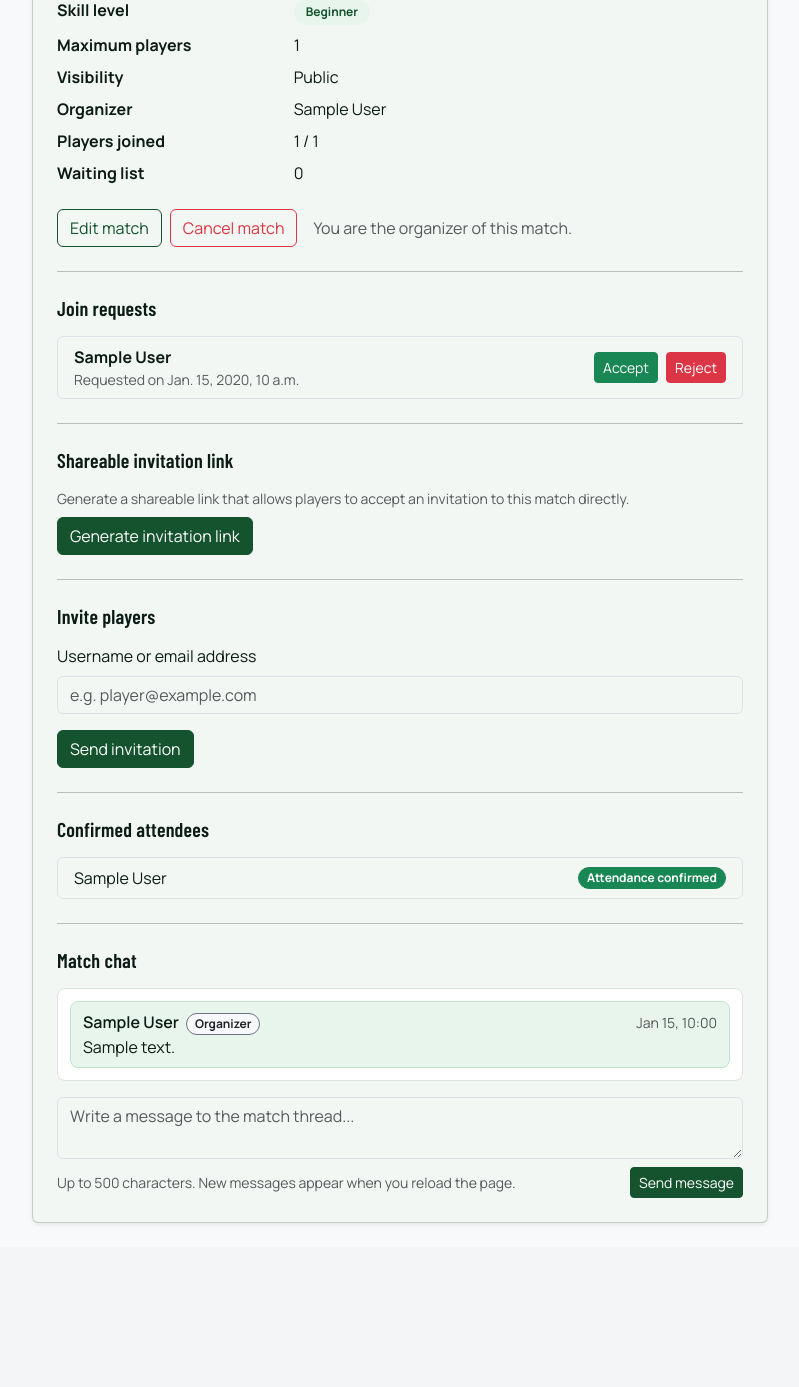
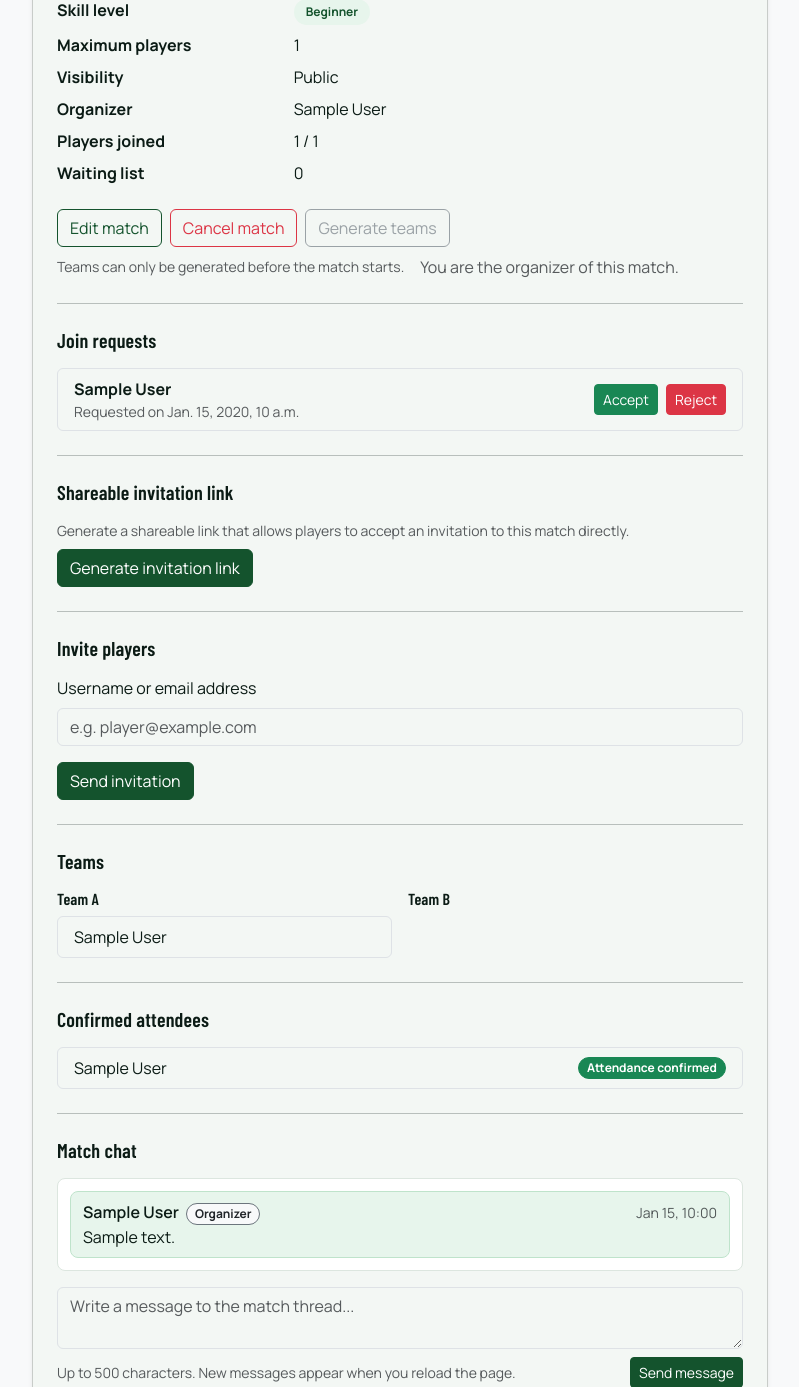
Before and after one commit to scanonc/Local-Sports, a Django app: page /matches/1/ in a window 1280 px wide. Shown: the part 255-1642 px from the top of the page, without its empty margins (240-1039 px from the left). Before the commit the page ends 1478 px from the top, so only its background shows below. Run offline with Django 5.2, Linux system fonts and the light colour scheme; a user stored in the database is signed in; tables that the repository leaves empty hold one stand-in row (values such as "Sample post"); some web fonts are replaced.

Commit message:
feat: add team generation button and team display in match details

```diff
--- a/matches/templates/matches/match_detail.html
+++ b/matches/templates/matches/match_detail.html
@@ -11,6 +11,12 @@
                         <strong>Notice:</strong> This match has been cancelled by the organizer. No further actions can be taken.
                     </div>
                 </div>
+                {% elif match.status == 'closed' %}
+                <div class="alert alert-info d-flex align-items-center mb-4" role="alert">
+                    <div>
+                        <strong>Notice:</strong> Teams have been generated. This match is closed and cannot accept new participants.
+                    </div>
+                </div>
                 {% endif %}
 
                 <h1 class="h3 mb-3">{{ match.title }}</h1>
@@ -19,6 +25,8 @@
                     <dd class="col-sm-8">
                         {% if match.status == 'cancelled' %}
                         <span class="badge bg-danger">Cancelled</span>
+                        {% elif match.status == 'closed' %}
+                        <span class="badge bg-info text-dark">Closed</span>
                         {% else %}
                         <span class="badge bg-success">Active</span>
                         {% endif %}
@@ -53,12 +61,33 @@
                     {% if match.status == 'cancelled' %}
                     <span class="align-self-center text-muted">This match is cancelled.</span>
                     {% elif user_is_organizer %}
+                    {% if match.status != 'closed' %}
                     <a class="btn btn-outline-primary" href="{% url 'matches:match_update' match.pk %}">Edit match</a>
+                    {% endif %}
                     <form method="post" action="{% url 'matches:match_cancel' match.pk %}" onsubmit="return confirm('Are you sure you want to cancel this match? Confirmed participants will be notified and this action cannot be undone.');">
                         {% csrf_token %}
                         <button type="submit" class="btn btn-outline-danger">Cancel match</button>
                     </form>
+                    {% if can_generate_teams %}
+                    <form method="post" action="{% url 'matches:match_generate_teams' match.pk %}" onsubmit="return confirm('Generate teams now? This will close the match and cannot be undone unless a participant leaves.');">
+                        {% csrf_token %}
+                        <input type="hidden" name="confirm" value="yes">
+                        <button type="submit" class="btn btn-primary">Generate teams</button>
+                    </form>
+                    {% else %}
+                    <button type="button" class="btn btn-outline-secondary" disabled title="{{ team_generation_block_reason }}">Generate teams</button>
+                    <span class="align-self-center text-muted small">{{ team_generation_block_reason }}</span>
+                    {% endif %}
                     <span class="align-self-center text-muted ms-2">You are the organizer of this match.</span>
+                    {% elif match.status == 'closed' %}
+                    {% if user_is_participant %}
+                    <form method="post" action="{% url 'matches:match_leave' match.pk %}">
+                        {% csrf_token %}
+                        <button type="submit" class="btn btn-outline-danger">Leave match</button>
+                    </form>
+                    {% else %}
+                    <span class="align-self-center text-muted">This match is closed and does not accept new participants.</span>
+                    {% endif %}
                     {% elif user.is_authenticated %}
                         {% if pending_invitation %}
                         <span class="align-self-center text-info">You were invited by {{ pending_invitation.organizer }}.</span>
@@ -196,6 +225,29 @@
                 </form>
                 {% endif %}
 
+                {% if team_a_assignments or team_b_assignments %}
+                <hr class="my-4">
+                <h2 class="h5 mb-3">Teams</h2>
+                <div class="row g-3">
+                    <div class="col-md-6">
+                        <h3 class="h6">Team A</h3>
+                        <ul class="list-group">
+                            {% for assignment in team_a_assignments %}
+                            <li class="list-group-item">{{ assignment.participant.player }}</li>
+                            {% endfor %}
+                        </ul>
+                    </div>
+                    <div class="col-md-6">
+                        <h3 class="h6">Team B</h3>
+                        <ul class="list-group">
+                            {% for assignment in team_b_assignments %}
+                            <li class="list-group-item">{{ assignment.participant.player }}</li>
+                            {% endfor %}
+                        </ul>
+                    </div>
+                </div>
+                {% endif %}
+
                 <hr class="my-4">
 
                 <h2 class="h5 mb-3">Confirmed attendees</h2>
--- a/matches/views.py
+++ b/matches/views.py
@@ -109,6 +109,40 @@ class MatchDetailView(DetailView):
         context['attendance_participants'] = self.object.participants.filter(
             status=ParticipantStatus.CONFIRMED,
         ).select_related('player')
+        context['team_a_assignments'] = self.object.team_assignments.filter(
+            team='A',
+        ).select_related('participant__player')
+        context['team_b_assignments'] = self.object.team_assignments.filter(
+            team='B',
+        ).select_related('participant__player')
+
+        if self.object.is_closed:
+            context['team_generation_block_reason'] = (
+                'Teams have already been generated.'
+            )
+        elif self.object.has_started:
+            context['team_generation_block_reason'] = (
+                'Teams can only be generated before the match starts.'
+            )
+        elif self.object.confirmed_participants_count < 6:
+            context['team_generation_block_reason'] = (
+                'At least 6 confirmed participants are required.'
+            )
+        elif self.object.confirmed_participants_count % 2:
+            context['team_generation_block_reason'] = (
+                'The number of confirmed participants must be even.'
+            )
+        elif self.object.status == MatchStatus.CANCELLED:
+            context['team_generation_block_reason'] = (
+                'Cancelled matches cannot generate teams.'
+            )
+        else:
+            context['team_generation_block_reason'] = None
+
+        context['can_generate_teams'] = (
+            user_is_organizer
+            and context['team_generation_block_reason'] is None
+        )
 
         context['favorite_player_ids'] = (
             set(
```
Also changed, not shown: matches/test_team_generation_views.py (+35 -0 lines).
